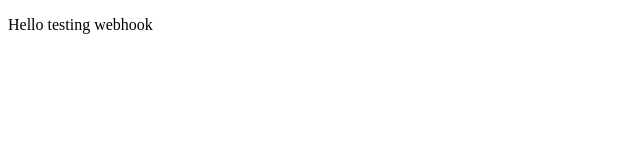
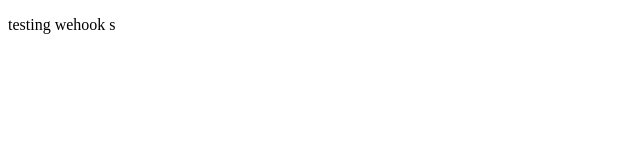
Before and after one commit to Krishna4907/testing-webhook, a plain HTML site: page index.html in a window 1280 px wide. Shown: the full height of the page, 0-640 px from the left. Drawn offline with Linux system fonts and the light colour scheme.

Commit message:
feat: testing webhook closes #vxDZz6GoTDmZEh73cMsZ

```diff
--- a/index.html
+++ b/index.html
@@ -7,7 +7,7 @@
 </head>
 <body>
     <p>
-        Hello testing webhook
+        testing wehook s
 
     </p>
 </body>
```
